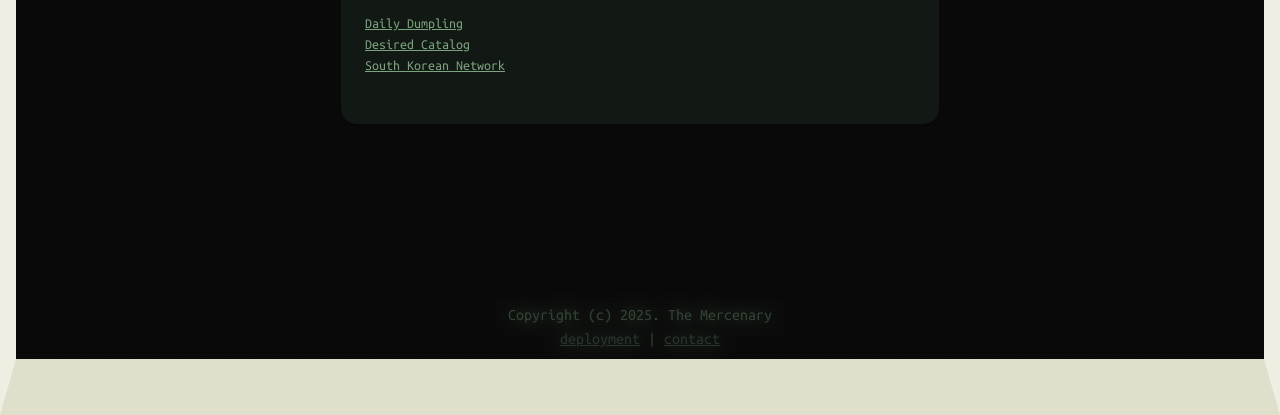
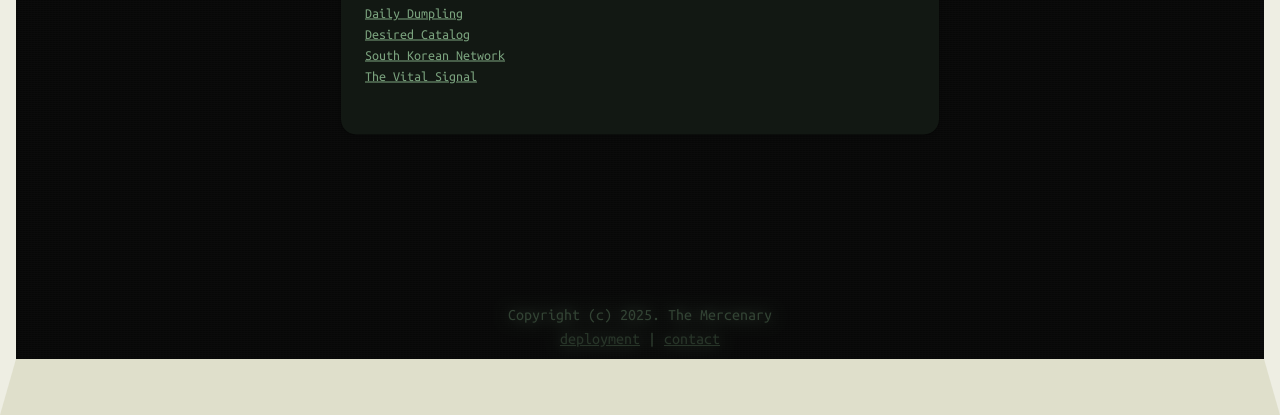
Before and after one commit to The-Mercenary/the-mercenary.github.io, a plain HTML site: page index.html in a window 1280 px wide. Both pictures are taken after a click on the link "deployment". Shown: the part 385-800 px from the top of the page. Drawn offline with Linux system fonts and the light colour scheme; some packages are replaced by stand-ins of ours; a script that the page names is missing.

Commit message:
Update index.html

```diff
--- a/index.html
+++ b/index.html
@@ -66,6 +66,7 @@
                 <li><a href="https://dumpling.news" target="_blank">Daily Dumpling</a></li>
                 <li><a href="https://www.instagram.com/desiredcatalog" target="_blank">Desired Catalog</a></li>
                 <li><a href="https://southkoreannetwork.com" target="_blank">South Korean Network</a></li>
+                <li><a href="https://vitalsignal.github.io" target="_blank">The Vital Signal</a></li>
             </ul>
         </div>
     </div>
```
